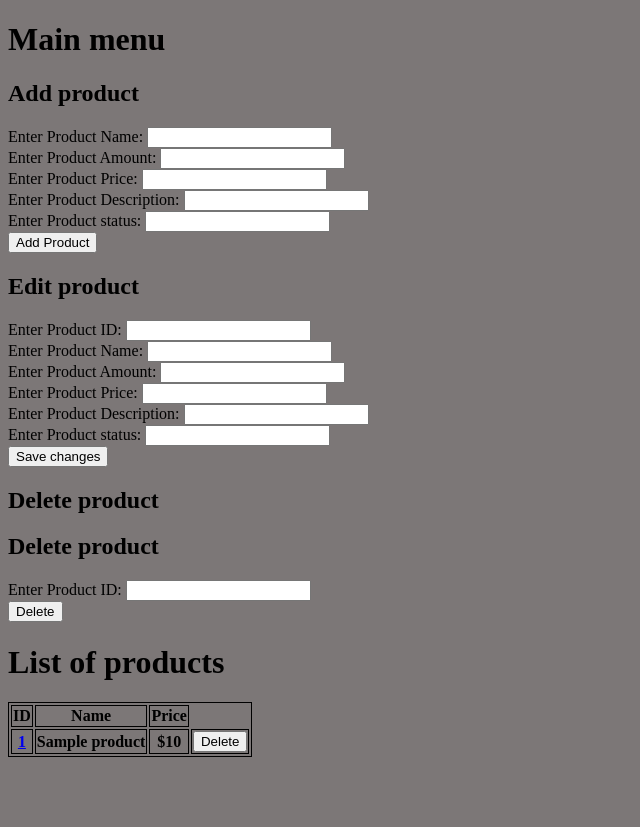
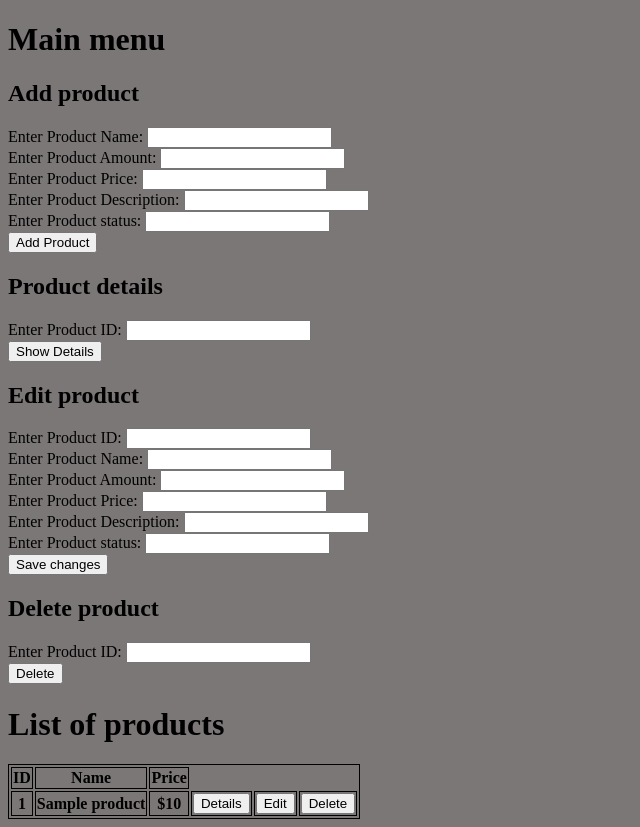
Before and after one commit to Alexglowacki/ZTP4, a Flask app: template project/app/templates/index.html in a window 1280 px wide. Shown: the whole page, without its empty margins (0-640 px from the left). Before the commit the page ends 757 px from the top, so only its background shows below. Run offline with Flask 2, Linux system fonts and the light colour scheme; the template is opened without the code that fills it: most values are stand-ins (such as "Sample title", 1, 10 or a date in 2020); lists and menus that the app fills with data are empty; parts of the project's set-up code (start-up, migrations or seed data) failed here and were passed over.

Commit message:
Working ADD functionality and details functionality, edit in TODO state

```diff
--- a/project/app/main.py
+++ b/project/app/main.py
@@ -13,22 +13,28 @@ def index():
     return render_template('index.html', products=controller.product_list)
 
 
-# @app.route('/list')
-# def list():
-#     controller.get("", get_one="False")
-#     return render_template('list.html', products=controller.product_list)
+@app.route('/product/<string:name>/<int:amount>/<float:price>/<string:description>/<string:status>', methods=['POST'])
+def add(name, amount, price, description, status):
 
-# @app.route('/add')
-# def add():
-#     return render_template('add.html')
+    print(f"DEBUG: {name}\n{amount}\n{price}\n{description}\n{status}")
+    addition = controller.post(name=name,
+                               amount=amount,
+                               price=price,
+                               description=description,
+                               status=status)
+
+    return index()
+
 
 @app.route('/edit')
 def edit():
     return render_template('edit.html')
 
-@app.route('/details')
-def details():
-    return render_template('details.html')
+
+@app.route('/details/<string:id>')
+def details(id):
+    controller.get(id, get_one="True")
+    return render_template('details.html', product=controller.product)
 
 
 @app.route('/product/<string:id>')
@@ -36,7 +42,7 @@ def delete(id):
     deletion = controller.delete(id_product=id)
 
     return index()
-# view = ProductView(app, controller)
+
 
 if __name__ == '__main__':
     app.run(debug=True)
--- a/project/app/templates/index.html
+++ b/project/app/templates/index.html
@@ -18,23 +18,58 @@
     <h1>Main menu</h1>
     <h2>Add product</h2>
     <div>
-        <label for="product.name">Enter Product Name:      </label>
-        <input type="text" id="product.name" name="name" required>
+        <label for="product_name">Enter Product Name: </label>
+        <input type="text" id="product_name" name="name" required>
         <br>
-        <label for="product.amount">Enter Product Amount:</label>
-        <input type="number" id="product.amount" name="amount" required>
+        <label for="product_amount">Enter Product Amount:</label>
+        <input type="number" id="product_amount" name="amount" required>
         <br>
-        <label for="product.price">Enter Product Price:</label>
-        <input type="number" id="product.price" name="price" required>
+        <label for="product_price">Enter Product Price:</label>
+        <input type="number" id="product_price" name="price" required>
         <br>
-        <label for="product.description">Enter Product Description:</label>
-        <input type="text" id="product.description" name="description" required>
+        <label for="product_description">Enter Product Description:</label>
+        <input type="text" id="product_description" name="description" required>
         <br>
-        <label for="product.status">Enter Product status:</label>
-        <input type="text" id="product.status" name="status" required>
+        <label for="product_status">Enter Product status:</label>
+        <input type="text" id="product_status" name="status" required>
         <br>
-        <button type="submit">Add Product</button>
+        <form id="addForm" action="product/" method="post">
+            <button type="submit">Add Product</button>
+        </form>
+
+        <script>
+            document.getElementById('addForm').addEventListener('submit', function(event) {
+
+                var productName = document.getElementById('product_name').value;
+                var productAmount = document.getElementById('product_amount').value;
+                var productPrice = document.getElementById('product_price').value;
+                var productDescription = document.getElementById('product_description').value;
+                var productStatus = document.getElementById('product_status').value;
+
+                // "product_name/product_amount/product_price/product_description/product_status"
+                this.action = "product/" + productName + "/" + productAmount + "/" + productPrice + "/" + productDescription + "/" + productStatus;
+            });
+        </script>
     </div>
+
+    <h2>Product details</h2>
+    <div>
+        <label for="product_id">Enter Product ID: </label>
+        <input type="text" id="product_id" name="id" required>
+        <br>
+        <form id="detailsForm" action="details/" method="get">
+            <button type="submit">Show Details</button>
+        </form>
+
+        <script>
+            document.getElementById('detailsForm').addEventListener('submit', function(event) {
+                var productId = document.getElementById('product_id').value;
+
+                this.action = "details/" + productId;
+            });
+        </script>
+    </div>
+<!-- TODO -->
     <h2>Edit product</h2>
     <div>
         <label for="product._id">Enter Product ID: </label>
@@ -57,8 +92,7 @@
         <br>
         <button type="submit">Save changes</button>
     </div>
-    <h2>Delete product</h2>
-    </div>
+
     <h2>Delete product</h2>
     <div>
         <label for="product_id">Enter Product ID: </label>
@@ -88,28 +122,27 @@
         </tr>
         {% for product in products %}
         <tr>
-            <!-- <th><a href="{{ '/details/{{product._id}}'}}">{{product._id}}</a></th> -->
-            <th><a href="{{ '/details'}}">{{product._id}}</a></th>
+
+            <th>{{product._id}}</th>
             <th>{{ product.name }}</th>
             <th>${{ product.price }}</th>
-            <!-- TODO implement functioinality -->
-            <!-- <th><a href="{{ '/edit/{{product._id}}'}}">Edit</a></th> -->
-            <!-- <th><a href="{{ '/edit'}}"><button type="submit">Edit</button></a></th> -->
+
+            <!-- <th><a href="{{ '/details'}}"><button type="submit">Details</button></a></th> -->
+            <th>
+                <form id="detailsForm" action="/details/{{ product._id }}" method="get">
+                    <button type="submit">Details</button>
+                </form>
+                <script>
+                    document.getElementById('detailsForm').addEventListener('submit', function(event) {});
+                </script>
+            </th>
+            <th><a href="{{ '/edit'}}"><button type="submit">Edit</button></a></th>
             <th>
                 <form id="deleteFromListForm" action="/product/{{ product._id }}" method="get">
                     <button type="submit">Delete</button>
                 </form>
                 <script>
-                    document.getElementById('deleteFromListForm').addEventListener('submit', function(event) {
-                        // No need to get the product ID again, it's already in the form action
-                        // var productListId = document.getElementById('product._id').value;
-
-                        // If you need to confirm the delete action, you can prompt the user here
-                        // var confirmDelete = confirm("Are you sure you want to delete this product?");
-                        // if (!confirmDelete) {
-                        //     event.preventDefault(); // Cancel the form submission
-                        // }
-                    });
+                    document.getElementById('deleteFromListForm').addEventListener('submit', function(event) {});
                 </script>
             </th>
         </tr>
```
Also changed, not shown: project/app/templates/details.html (+23 -13 lines).
